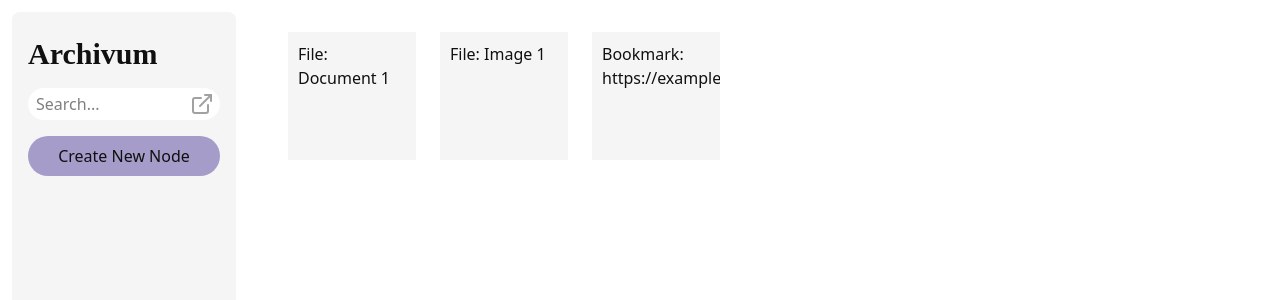
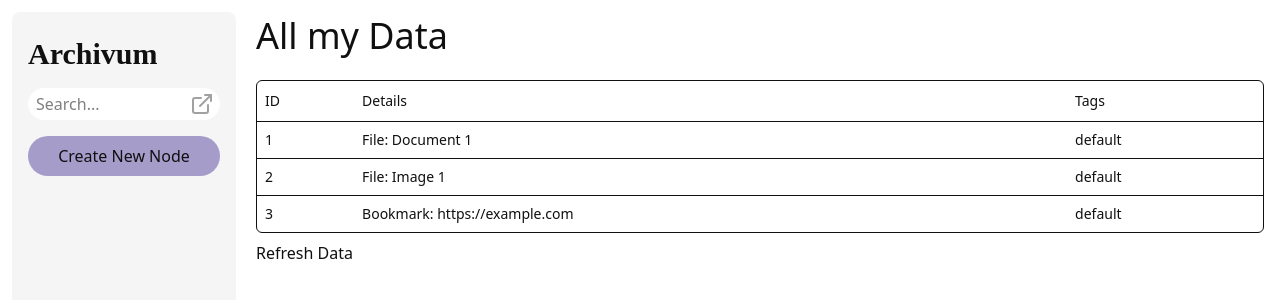
Before and after one commit to archivum-drive/archivum-frontend-web, a React (Vite) app: page / in a window 1280 px wide. Shown: the top 300 px of the page. Built offline with nearby package versions, Linux system fonts and the light colour scheme.

Commit message:
feat: added table containing all nodes

```diff
--- a/package.json
+++ b/package.json
@@ -11,10 +11,13 @@
   },
   "dependencies": {
     "@tailwindcss/vite": "^4.1.16",
+    "@tanstack/react-table": "^8.21.3",
+    "clsx": "^2.1.1",
     "lucide-react": "^0.552.0",
     "react": "^19.1.0",
     "react-dom": "^19.1.0",
     "react-hook-form": "^7.66.0",
+    "tailwind-merge": "^3.4.0",
     "tailwindcss": "^4.1.16"
   },
   "devDependencies": {
--- /dev/null
+++ b/src/components/nodes-table.tsx
@@ -0,0 +1,110 @@
+import {
+  type ColumnDef,
+  flexRender,
+  getCoreRowModel,
+  useReactTable,
+} from "@tanstack/react-table";
+import { useMemo } from "react";
+import { BookmarkNode, FileNode, type Node } from "../interfaces/node";
+import {
+  Table,
+  TableBody,
+  TableCell,
+  TableHead,
+  TableHeader,
+  TableRow,
+} from "./ui/table";
+
+export function NodesTable(props: NodeTableProps) {
+  const { nodes } = props;
+
+  const columns = useMemo<ColumnDef<Node>[]>(
+    () => [
+      {
+        header: "ID",
+        accessorKey: "id",
+        cell: (info) => <div>{String(info.getValue())}</div>,
+      },
+      {
+        header: "Details",
+        cell: (info) => <RenderNode node={info.row.original} />,
+      },
+      {
+        header: "Tags",
+        accessorKey: "tags",
+        cell: (info) => <div>{info.getValue().join(", ")}</div>,
+      },
+    ],
+    [],
+  );
+
+  const table = useReactTable<Node>({
+    data: nodes,
+    columns,
+    getCoreRowModel: getCoreRowModel(),
+    // meta: {
+    //   updateData: (rowIndex, columnId, value) => {
+    //     setNodes((old) =>
+    //       old.map((row, index) => {
+    //         if (index === rowIndex) {
+    //           return {
+    //             ...old[rowIndex]!,
+    //             [columnId]: value,
+    //           };
+    //         }
+    //         return row;
+    //       }),
+    //     );
+    //   },
+    // },
+    debugTable: true,
+  });
+
+  return (
+    <div className="overflow-hidden rounded-md border">
+      <Table>
+        <TableHeader>
+          {table.getHeaderGroups().map((headerGroup) => (
+            <TableRow key={headerGroup.id}>
+              {headerGroup.headers.map((header) => (
+                <TableHead key={header.id} colSpan={header.colSpan}>
+                  {header.isPlaceholder
+                    ? null
+                    : flexRender(
+                        header.column.columnDef.header,
+                        header.getContext(),
+                      )}
+                </TableHead>
+              ))}
+            </TableRow>
+          ))}
+        </TableHeader>
+        <TableBody>
+          {table.getRowModel().rows.map((row) => (
+            <TableRow key={row.id}>
+              {row.getVisibleCells().map((cell) => (
+                <TableCell key={cell.id}>
+                  {flexRender(cell.column.columnDef.cell, cell.getContext())}
+                </TableCell>
+              ))}
+            </TableRow>
+          ))}
+        </TableBody>
+      </Table>
+    </div>
+  );
+}
+
+interface NodeTableProps {
+  nodes: Node[];
+}
+
+function RenderNode({ node }: { node: Node }) {
+  if (node instanceof FileNode) {
+    return <div>File: {node.label}</div>;
+  } else if (node instanceof BookmarkNode) {
+    return <div>Bookmark: {node.url}</div>;
+  } else {
+    return <div>Unknown Node Type</div>;
+  }
+}
--- a/src/components/overview.tsx
+++ b/src/components/overview.tsx
@@ -1,38 +1,24 @@
-import { BookmarkNode, FileNode, type Node } from "../interfaces/node";
-import { getNodes, nodeUpdate } from "../mock/storage";
+import { useState } from "react";
+import { getNodes } from "../mock/storage";
+import { NodesTable } from "./nodes-table";
 
 export default function Overview() {
-  let nodes: Node[] = [];
-
-  function fetchNodes() {
-    nodes = getNodes();
+  const [nodes, setNodes] = useState(getNodes());
+  function refreshData() {
+    setNodes(() => [...getNodes()]);
   }
 
-  fetchNodes();
-  nodeUpdate(() => fetchNodes);
+  return (
+    <div>
+      <h1 className="mb-6 text-4xl">All my Data</h1>
+      <NodesTable nodes={nodes} />
 
-  return (
-    <>
-      <div className="flex gap-6 m-8">
-        {nodes.map((node) => (
-          <div
-            key={node.id}
-            className="bg-background-light aspect-square w-32 p-2.5 overflow-hidden"
-          >
-            <RenderNode node={node} />
-          </div>
-        ))}
+      <div className="h-2" />
+      <div>
+        <button onClick={refreshData} className="cursor-pointer">
+          Refresh Data
+        </button>
       </div>
-    </>
+    </div>
   );
 }
-
-function RenderNode({ node }: { node: Node }) {
-  if (node instanceof FileNode) {
-    return <div>File: {node.label}</div>;
-  } else if (node instanceof BookmarkNode) {
-    return <div>Bookmark: {node.url}</div>;
-  } else {
-    return <div>Unknown Node Type</div>;
-  }
-}
--- /dev/null
+++ b/src/components/ui/table.tsx
@@ -0,0 +1,112 @@
+import { cn } from "../../lib/utils";
+
+function Table({ className, ...props }: React.ComponentProps<"table">) {
+  return (
+    <div
+      data-slot="table-container"
+      className="relative w-full overflow-x-auto"
+    >
+      <table
+        data-slot="table"
+        className={cn("w-full caption-bottom text-sm", className)}
+        {...props}
+      />
+    </div>
+  );
+}
+
+function TableHeader({ className, ...props }: React.ComponentProps<"thead">) {
+  return (
+    <thead
+      data-slot="table-header"
+      className={cn("[&_tr]:border-b", className)}
+      {...props}
+    />
+  );
+}
+
+function TableBody({ className, ...props }: React.ComponentProps<"tbody">) {
+  return (
+    <tbody
+      data-slot="table-body"
+      className={cn("[&_tr:last-child]:border-0", className)}
+      {...props}
+    />
+  );
+}
+
+function TableFooter({ className, ...props }: React.ComponentProps<"tfoot">) {
+  return (
+    <tfoot
+      data-slot="table-footer"
+      className={cn(
+        "border-t bg-muted/50 font-medium [&>tr]:last:border-b-0",
+        className,
+      )}
+      {...props}
+    />
+  );
+}
+
+function TableRow({ className, ...props }: React.ComponentProps<"tr">) {
+  return (
+    <tr
+      data-slot="table-row"
+      className={cn(
+        "border-b transition-colors hover:bg-muted/50 data-[state=selected]:bg-muted",
+        className,
+      )}
+      {...props}
+    />
+  );
+}
+
+function TableHead({ className, ...props }: React.ComponentProps<"th">) {
+  return (
+    <th
+      data-slot="table-head"
+      className={cn(
+        "h-10 whitespace-nowrap px-2 text-left align-middle font-medium text-foreground [&:has([role=checkbox])]:pr-0 [&>[role=checkbox]]:translate-y-[2px]",
+        className,
+      )}
+      {...props}
+    />
+  );
+}
+
+function TableCell({ className, ...props }: React.ComponentProps<"td">) {
+  return (
+    <td
+      data-slot="table-cell"
+      className={cn(
+        "whitespace-nowrap p-2 align-middle [&:has([role=checkbox])]:pr-0 [&>[role=checkbox]]:translate-y-[2px]",
+        className,
+      )}
+      {...props}
+    />
+  );
+}
+
+function TableCaption({
+  className,
+  ...props
+}: React.ComponentProps<"caption">) {
+  return (
+    <caption
+      data-slot="table-caption"
+      className={cn("mt-4 text-muted-foreground text-sm", className)}
+      {...props}
+    />
+  );
+}
+
+export {
+  Table,
+  TableHeader,
+  TableBody,
+  TableFooter,
+  TableHead,
+  TableRow,
+  TableCell,
+  TableCaption,
+};
--- a/src/interfaces/node.ts
+++ b/src/interfaces/node.ts
@@ -1,33 +1,43 @@
-export interface Node {
+interface NamedNode {
+  getName(): string;
+}
+
+export class Node {
   id: string;
+  tags: string[] = [];
   date_created: string;
   date_updated: string;
-}
 
-export class FileNode implements Node {
-  id: string;
-  date_created: string;
-  date_updated: string;
-  label: string;
-
-  constructor(id: string, label: string) {
+  constructor(id: string, tags: string[] = ["default"]) {
     this.id = id;
-    this.label = label;
+    this.tags = tags;
     this.date_created = new Date().toISOString();
     this.date_updated = new Date().toISOString();
   }
 }
 
-export class BookmarkNode implements Node {
-  id: string;
-  date_created: string;
-  date_updated: string;
+export class FileNode extends Node implements NamedNode {
+  label: string;
+
+  constructor(id: string, label: string) {
+    super(id);
+    this.label = label;
+  }
+
+  getName(): string {
+    return this.label;
+  }
+}
+
+export class BookmarkNode extends Node implements NamedNode {
   url: string;
 
   constructor(id: string, url: string) {
-    this.id = id;
+    super(id);
     this.url = url;
-    this.date_created = new Date().toISOString();
-    this.date_updated = new Date().toISOString();
+  }
+
+  getName(): string {
+    return this.url;
   }
 }
--- /dev/null
+++ b/src/lib/table.ts
@@ -0,0 +1,7 @@
+import type { RowData } from "@tanstack/react-table";
+
+declare module "@tanstack/react-table" {
+  interface TableMeta<TData extends RowData> {
+    updateData: (rowIndex: number, columnId: string, value: unknown) => void;
+  }
+}
--- /dev/null
+++ b/src/lib/utils.ts
@@ -0,0 +1,7 @@
+import type { ClassValue } from "clsx";
+import clsx from "clsx";
+import { twMerge } from "tailwind-merge";
+
+export function cn(...inputs: ClassValue[]) {
+  return twMerge(clsx(inputs));
+}
```
Also changed, not shown: 1 other file (tests, documents, lock files or other folders).
